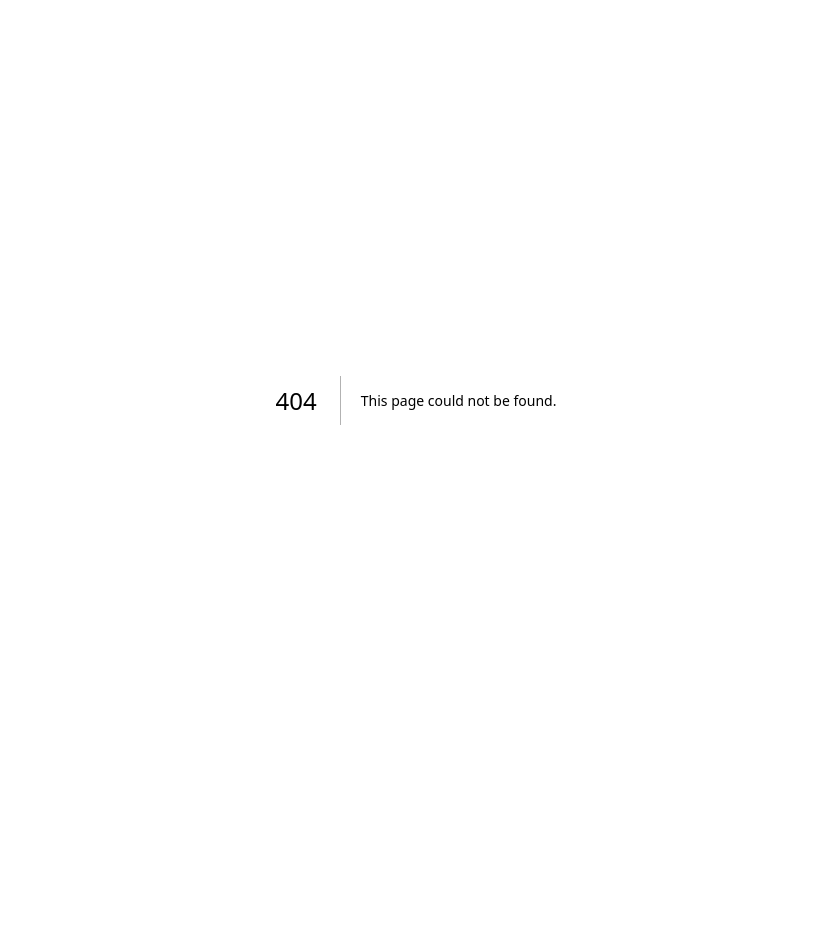
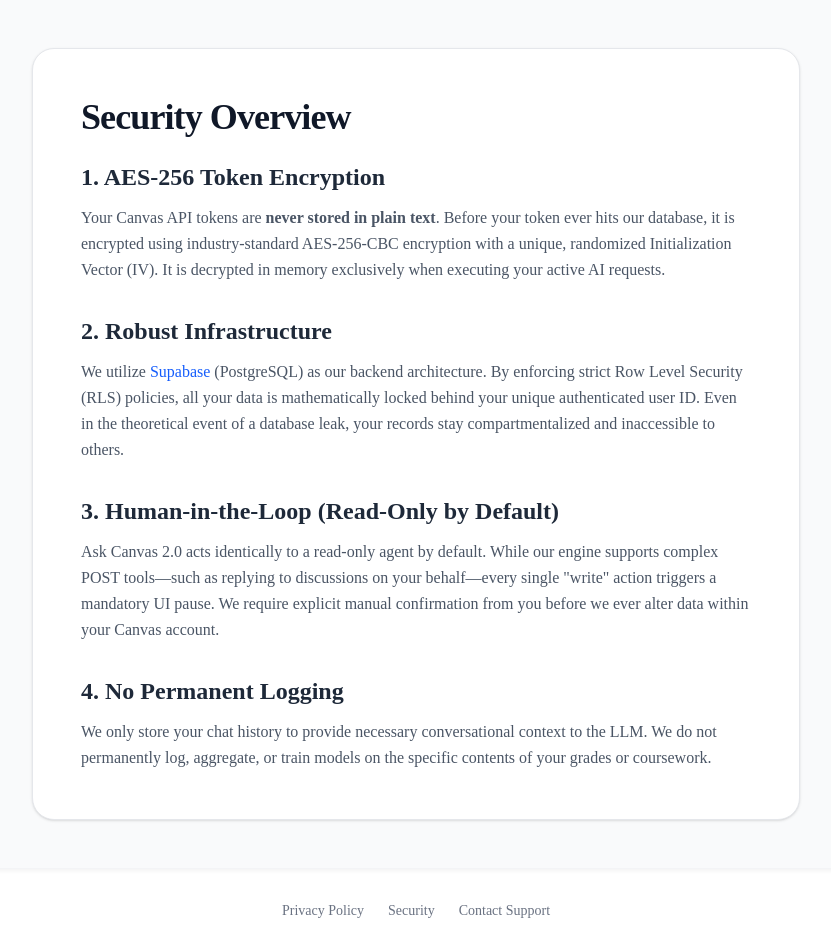
Before and after one commit to trifactorscalingllc/Ask-Canvas-2.0, a Next.js app: page /security in a window 1280 px wide. Before the commit this address had no page. Shown: the top 938 px of the page, without its empty margins (224-1055 px from the left). Before the commit the page ends 800 px from the top, so only its background shows below. Built offline with nearby package versions, Linux system fonts and the light colour scheme.

Commit message:
Build Trust Center: Privacy and Security pages

```diff
--- a/src/app/layout.tsx
+++ b/src/app/layout.tsx
@@ -27,7 +27,17 @@ export default function RootLayout({
       lang="en"
       className={`${geistSans.variable} ${geistMono.variable} h-full antialiased`}
     >
-      <body className="min-h-full flex flex-col">{children}</body>
+      <body className="min-h-full flex flex-col">
+        {children}
+        <footer className="mt-auto py-8 text-center text-sm text-gray-500 border-t border-gray-100 bg-white shadow-inner flex-shrink-0">
+          <div className="flex justify-center space-x-6 font-medium">
+            <a href="/privacy" className="hover:text-blue-600 transition-colors">Privacy Policy</a>
+            <a href="/security" className="hover:text-blue-600 transition-colors">Security</a>
+            <a href="mailto:support@askcanvas.com" className="hover:text-blue-600 transition-colors">Contact Support</a>
+          </div>
+          <p className="mt-4 text-xs text-gray-400 tracking-wide">&copy; {new Date().getFullYear()} Ask Canvas 2.0. All rights reserved.</p>
+        </footer>
+      </body>
     </html>
   );
 }
--- /dev/null
+++ b/src/app/privacy/page.tsx
@@ -0,0 +1,33 @@
+import React from 'react';
+
+export default function PrivacyPage() {
+  return (
+    <div className="min-h-screen bg-gray-50 py-12 px-4 sm:px-6 lg:px-8 font-sans">
+      <div className="max-w-3xl mx-auto bg-white rounded-3xl shadow-sm border border-gray-200 p-8 sm:p-12">
+        <h1 className="text-4xl font-extrabold text-gray-900 mb-6 tracking-tight">Privacy Policy</h1>
+
+        <div className="space-y-8 text-gray-600 leading-relaxed">
+          <section>
+            <h2 className="text-2xl font-bold text-gray-800 mb-3">1. Data Collection</h2>
+            <p>At Ask Canvas 2.0, we believe in minimizing our digital footprint. We only collect the data strictly necessary to provide you with your AI teaching assistant: your Email, Name, and Canvas API Token.</p>
+          </section>
+
+          <section>
+            <h2 className="text-2xl font-bold text-gray-800 mb-3">2. Data Usage</h2>
+            <p>We use your Canvas API Token <strong>solely</strong> to fetch your academic data (grades, courses, assignments) on your behalf in real-time. We absolutely do not sell, rent, or share your academic data or credentials with any third parties.</p>
+          </section>
+
+          <section>
+            <h2 className="text-2xl font-bold text-gray-800 mb-3">3. FERPA & Academic Records</h2>
+            <p>Ask Canvas 2.0 is designed with student privacy and FERPA compliance in mind. We do not store your academic records permanently. Data is fetched in real-time from Canvas, parsed to answer your specific prompts, and cached only briefly for the duration of your session context.</p>
+          </section>
+
+          <section>
+            <h2 className="text-2xl font-bold text-gray-800 mb-3">4. User Control</h2>
+            <p>You have full autonomy over your data. You may delete your account, your chat history, and all associated encrypted data instantly at any time from your account settings.</p>
+          </section>
+        </div>
+      </div>
+    </div>
+  );
+}
--- /dev/null
+++ b/src/app/security/page.tsx
@@ -0,0 +1,33 @@
+import React from 'react';
+
+export default function SecurityPage() {
+  return (
+    <div className="min-h-screen bg-gray-50 py-12 px-4 sm:px-6 lg:px-8 font-sans">
+      <div className="max-w-3xl mx-auto bg-white rounded-3xl shadow-sm border border-gray-200 p-8 sm:p-12">
+        <h1 className="text-4xl font-extrabold text-gray-900 mb-6 tracking-tight">Security Overview</h1>
+
+        <div className="space-y-8 text-gray-600 leading-relaxed">
+          <section>
+            <h2 className="text-2xl font-bold text-gray-800 mb-3">1. AES-256 Token Encryption</h2>
+            <p>Your Canvas API tokens are <strong>never stored in plain text</strong>. Before your token ever hits our database, it is encrypted using industry-standard AES-256-CBC encryption with a unique, randomized Initialization Vector (IV). It is decrypted in memory exclusively when executing your active AI requests.</p>
+          </section>
+
+          <section>
+            <h2 className="text-2xl font-bold text-gray-800 mb-3">2. Robust Infrastructure</h2>
+            <p>We utilize <a href="https://supabase.com" className="text-blue-600 hover:underline">Supabase</a> (PostgreSQL) as our backend architecture. By enforcing strict Row Level Security (RLS) policies, all your data is mathematically locked behind your unique authenticated user ID. Even in the theoretical event of a database leak, your records stay compartmentalized and inaccessible to others.</p>
+          </section>
+
+          <section>
+            <h2 className="text-2xl font-bold text-gray-800 mb-3">3. Human-in-the-Loop (Read-Only by Default)</h2>
+            <p>Ask Canvas 2.0 acts identically to a read-only agent by default. While our engine supports complex POST tools—such as replying to discussions on your behalf—every single "write" action triggers a mandatory UI pause. We require explicit manual confirmation from you before we ever alter data within your Canvas account.</p>
+          </section>
+
+          <section>
+            <h2 className="text-2xl font-bold text-gray-800 mb-3">4. No Permanent Logging</h2>
+            <p>We only store your chat history to provide necessary conversational context to the LLM. We do not permanently log, aggregate, or train models on the specific contents of your grades or coursework.</p>
+          </section>
+        </div>
+      </div>
+    </div>
+  );
+}
--- a/src/app/signup/page.tsx
+++ b/src/app/signup/page.tsx
@@ -23,7 +23,7 @@ export default function SignupPage({ searchParams }: { searchParams: { error?: s
           </div>
           <div className="space-y-2 pt-1 border-t border-gray-100">
             <label className="text-sm font-semibold text-gray-700" htmlFor="canvas_key">Canvas API Token</label>
-            <p className="text-xs text-gray-400 font-medium mb-1.5 leading-snug">Generate this in your Canvas profile settings. We secure it with AES-256 encryption.</p>
+            <p className="text-xs text-gray-400 font-medium mb-1.5 leading-snug">Your token is encrypted with AES-256. See our <a href="/security" className="text-blue-600 hover:underline">Security Overview</a>.</p>
             <input id="canvas_key" name="canvas_key" type="password" required className="w-full px-4 py-3.5 bg-gray-50 rounded-xl border border-gray-200 focus:bg-white focus:outline-none focus:ring-2 focus:ring-blue-500/50 focus:border-blue-500 transition-all text-sm font-mono tracking-tight" placeholder="7~abcdef..." />
           </div>
         </div>
```
